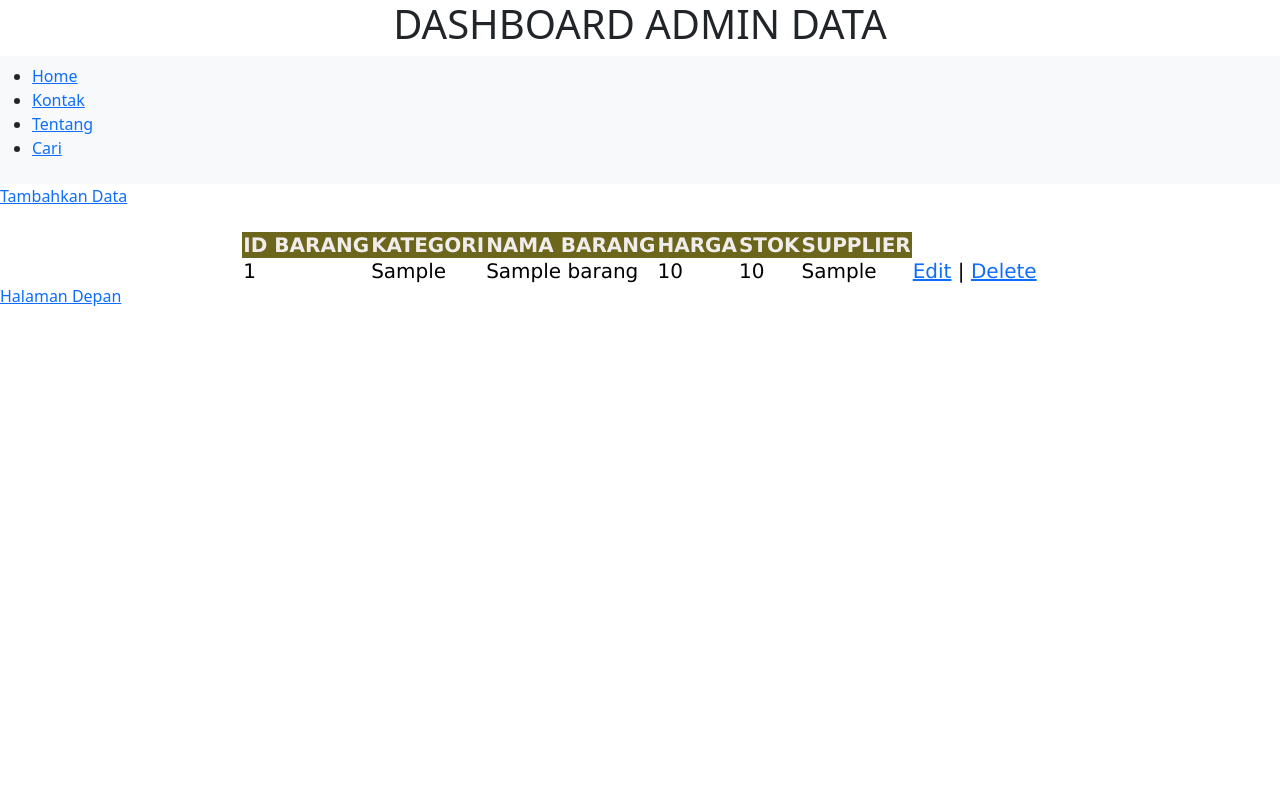
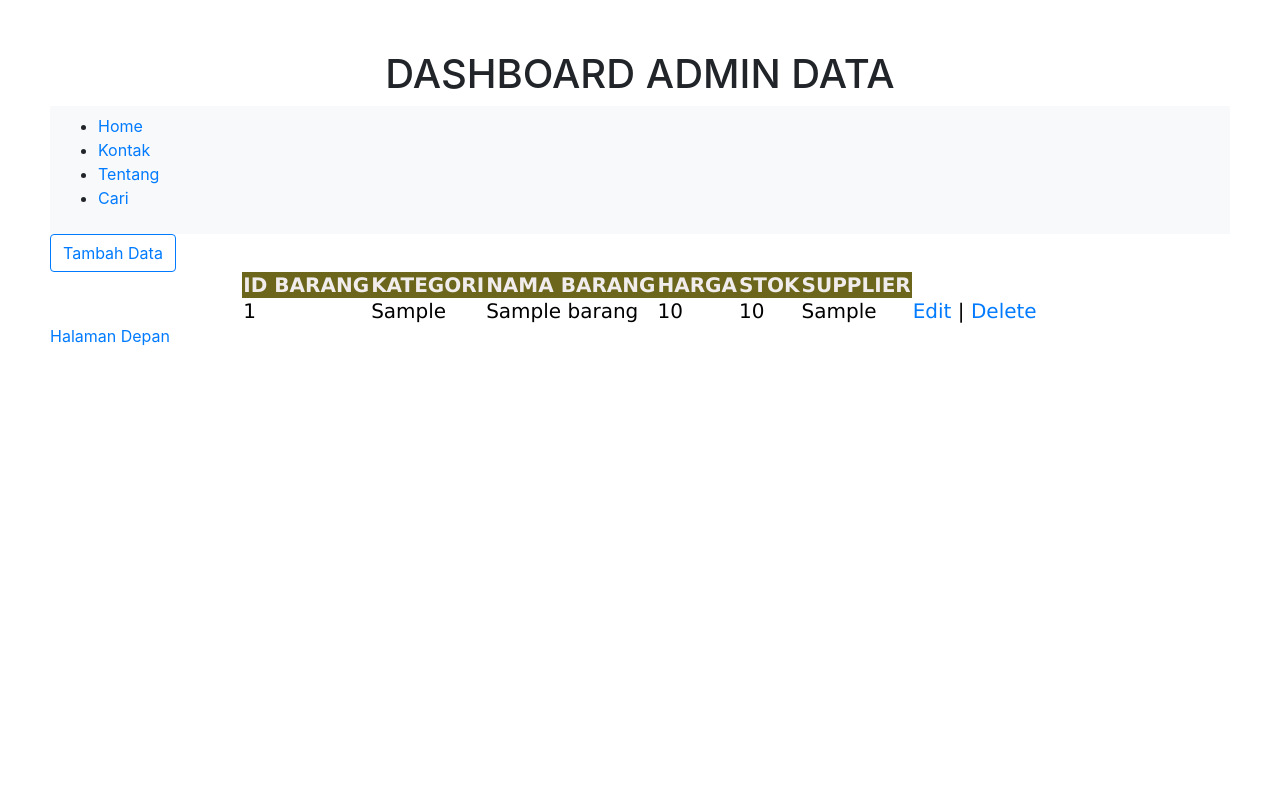
Before and after one commit to joeinus134131/MbahDagang, a PHP site: page /MbahDagang/action/admin.php in a window 1280 px wide. Run offline with PHP 8.4, Linux system fonts and the light colour scheme; tables that the repository leaves empty or names only in its code hold one stand-in row (values such as "Sample post"); some libraries are stand-ins or nearby versions.

Commit message:
Update admin.php, style.css dan index.php

```diff
--- a/action/admin.php
+++ b/action/admin.php
@@ -12,6 +12,10 @@ $result = mysqli_query($conn, 'SELECT * FROM barang');
     <link rel="stylesheet" href="style.css" >
     <link rel="stylesheet" href="node_modules\bootstrap\dist\css\bootstrap.min.css">
 	<link rel="stylesheet" href="https://maxcdn.bootstrapcdn.com/bootstrap/3.3.7/css/bootstrap-theme.min.css" integrity="sha384-rHyoN1iRsVXV4nD0JutlnGaslCJuC7uwjduW9SVrLvRYooPp2bWYgmgJQIXwl/Sp" crossorigin="anonymous">
+    <link rel="stylesheet" href="https://cdn.jsdelivr.net/npm/bootstrap@4.0.0/dist/css/bootstrap.min.css" integrity="sha384-Gn5384xqQ1aoWXA+058RXPxPg6fy4IWvTNh0E263XmFcJlSAwiGgFAW/dAiS6JXm" crossorigin="anonymous">
+
+
+
 </head>
 <header>
     <h1>Dashboard Admin Data</h1>
@@ -26,7 +30,10 @@ $result = mysqli_query($conn, 'SELECT * FROM barang');
     </nav>
 </header>
 <body>
-<a href="add.php">Tambahkan Data</a><br/><br/>
+    <!-- Tombol tambah data -->
+    <!-- <form action="add.php" method="get"> -->
+        <button type="button" class="btn btn-outline-primary">Tambah Data</button>
+    <!-- </form>     -->
     <table>
         <thead>
             <tr>
--- a/action/style.css
+++ b/action/style.css
@@ -11,12 +11,16 @@
     background: red;
   }
 body {
-    font-size: 25px;
+    font-size: 30px;
     color: #343d44;
     font-family: "segoe-ui", "open-sans", tahoma, arial;
-    padding: 0;
-    margin: 0;
+    padding: 50px;
+    margin: 50px;
     }
+div {
+  padding: 50px;
+  margin: 50px;
+}
 table {
     border: #353535;
     margin: auto;
--- a/index.php
+++ b/index.php
@@ -1,6 +1,8 @@
 <!DOCTYPE html>
 	<link rel="stylesheet" href="node_modules\bootstrap\dist\css\bootstrap.min.css">
 	<link rel="stylesheet" href="https://maxcdn.bootstrapcdn.com/bootstrap/3.3.7/css/bootstrap-theme.min.css" integrity="sha384-rHyoN1iRsVXV4nD0JutlnGaslCJuC7uwjduW9SVrLvRYooPp2bWYgmgJQIXwl/Sp" crossorigin="anonymous">
+	<link rel="stylesheet" href="https://cdn.jsdelivr.net/npm/bootstrap@4.0.0/dist/css/bootstrap.min.css" integrity="sha384-Gn5384xqQ1aoWXA+058RXPxPg6fy4IWvTNh0E263XmFcJlSAwiGgFAW/dAiS6JXm" crossorigin="anonymous">
+
 <body>
 	<div class="container">
 		<div class="row">
```
